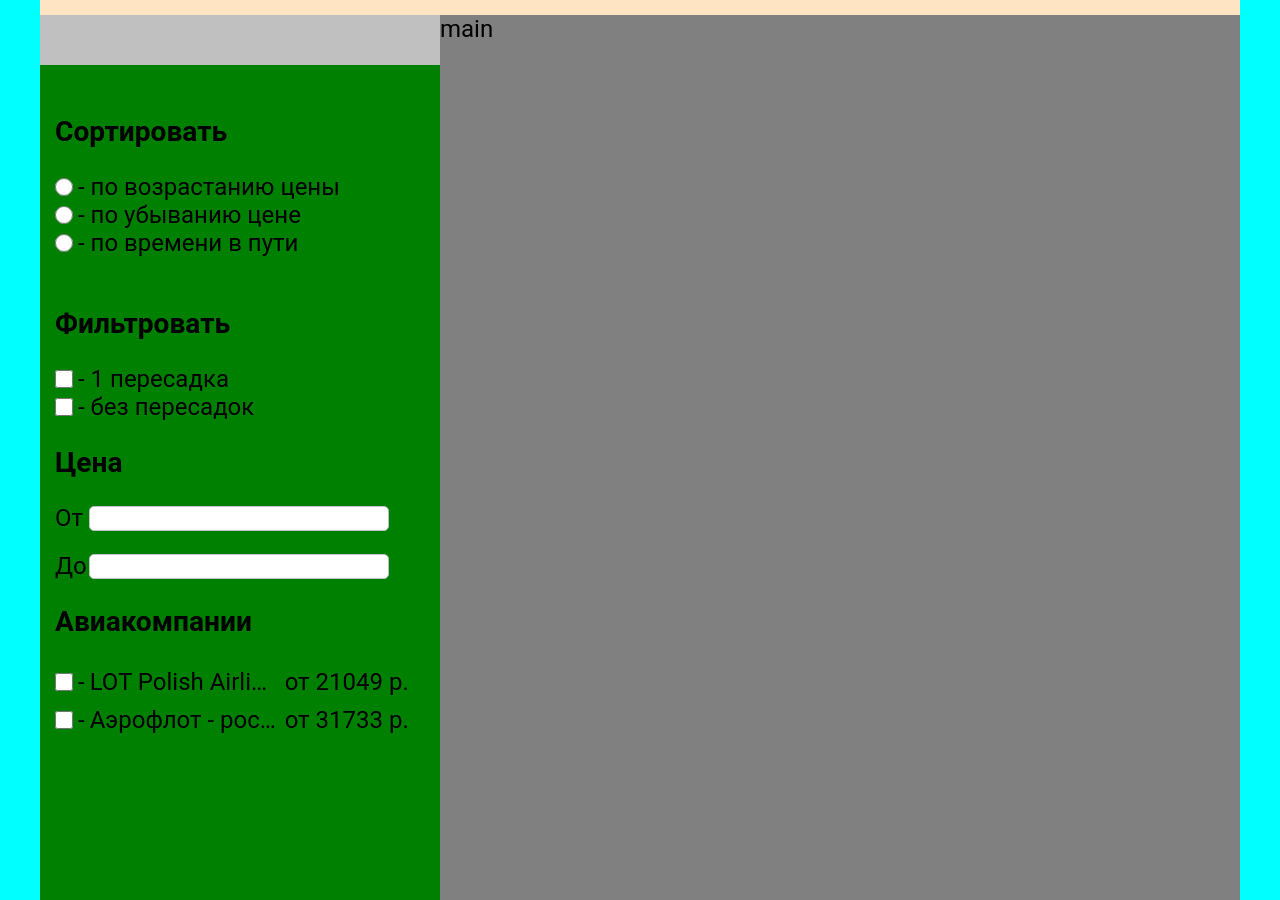
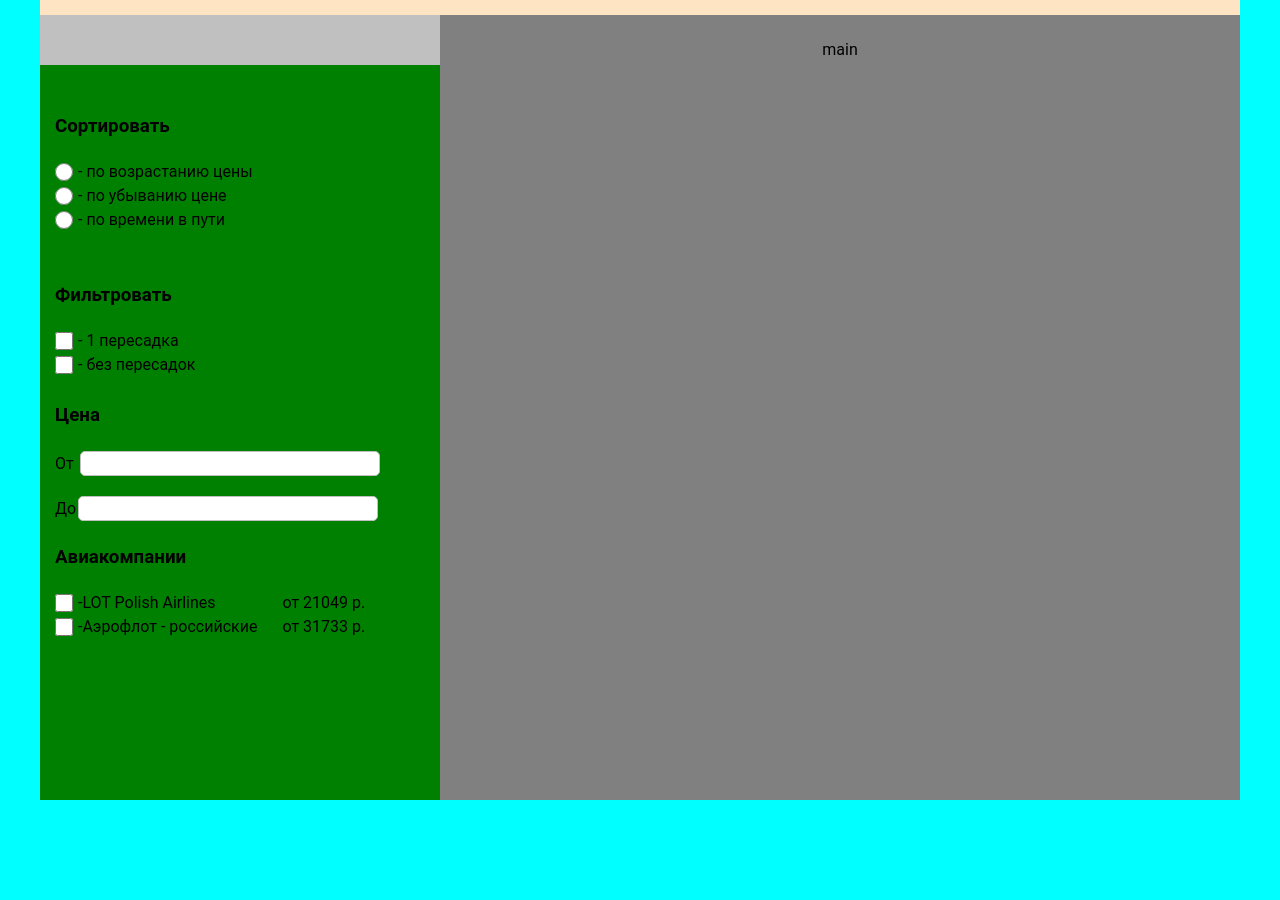
Before and after one commit to gramm2009/avia-search, a React app: page / in a window 1280 px wide. After the commit the page ends 800 px from the top, so only its background shows below. Built offline with nearby package versions, Linux system fonts and the light colour scheme; the HTML template or start-up script is replaced by a standard one.

Commit message:
create new style

```diff
--- a/styles/__all.scss
+++ b/styles/__all.scss
@@ -1,3 +1,4 @@
 @import "./app.scss";
 @import "./filters.scss";
 @import "./main.scss";
+@import "./fly-card.scss";
--- a/styles/app.scss
+++ b/styles/app.scss
@@ -6,20 +6,20 @@
 
 body{
     font-family: Roboto,'sans-serif';
-    font-size: 24px;
+    font-size: 16px;
     font-weight: 400;
     line-height: normal;
     width: 100%;
     height: 100vh;
     background-color: aqua;
-    // display: flex;
-    // justify-content: center;
-    // align-items: center;
+    display: flex;
+    justify-content: center;
+    align-items: center;
 }
 
 .wrapper{
     width: 1200px;
-    height: 900px;
+    height: 800px;
     margin: 0 auto;
     background-color: bisque;
     overflow: hidden;
--- a/styles/filters.scss
+++ b/styles/filters.scss
@@ -20,6 +20,7 @@
     label {
         display: flex;
         align-items: center;
+        margin-bottom: 5px;
     }
 
     input[type="radio"],
@@ -79,7 +80,6 @@
             width: 200px;
             white-space: nowrap;
             overflow: hidden;
-            padding: 5px;
             text-overflow: ellipsis;
         }
     }
--- /dev/null
+++ b/styles/fly-card.scss
@@ -0,0 +1,56 @@
+.fly-card {
+    width: 760px;
+    height: 320px;
+    background-color: #fff;
+    margin-bottom: 40px;
+
+    div{
+        display: flex;
+        align-items: center;
+        flex-wrap: wrap;
+    }
+
+    p {
+        font-size: 22px;
+    }
+
+    &-container{
+        padding: 0 15px;
+    }
+
+    &--info-block {
+        width: 100%;
+        height: 40px;
+        display: flex;
+        justify-content: space-between;
+    }
+
+    &__header {
+        background-color: rgb(121, 121, 245);
+        padding: 0 15px;
+        color: white;
+        &__aviacompany-logo {
+            display: flex;
+            align-items: center;
+        }
+
+        &__price {
+            display: flex;
+            flex-direction: column;
+            align-items: flex-end;
+            justify-content: center;
+
+            p {
+
+                &:last-child {
+                    font-size: 12px;
+                }
+            }
+        }
+
+    }
+
+
+
+
+}
--- a/styles/main.scss
+++ b/styles/main.scss
@@ -1,5 +1,31 @@
 .main{
     background-color: grey;
     width: 800px;
-    // height: 100%;
+    height: 100%;
+    overflow: hidden;
+    overflow-y: auto;
+    // padding: 25px 20px 0 20px;
+    padding-top: 25px;
+
+    display: flex;
+    flex-direction: column;
+    align-items: center;
+
+    button{
+        background-color: rgba(133, 133, 238, 0.815);
+        border-radius: 15px;
+        border: none;
+        outline: none;
+        color: white;
+        font-size: 24px;
+        line-height: 24px;
+        padding: 18px 50px;
+        margin-bottom: 20px;
+        cursor: pointer;
+        transition: 0.5s;
+
+        &:hover{
+            background-color: rgba(67, 67, 228, 0.931);
+        }
+    }
 }
```
